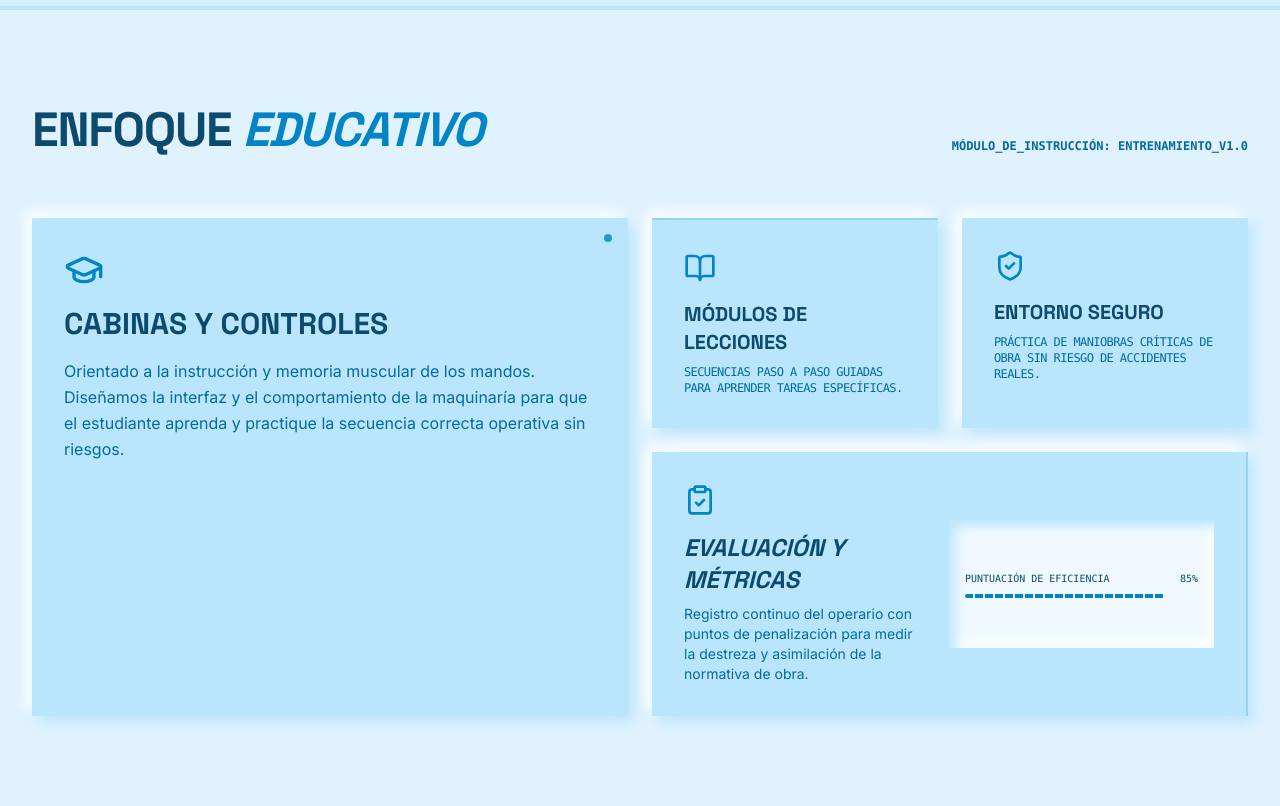
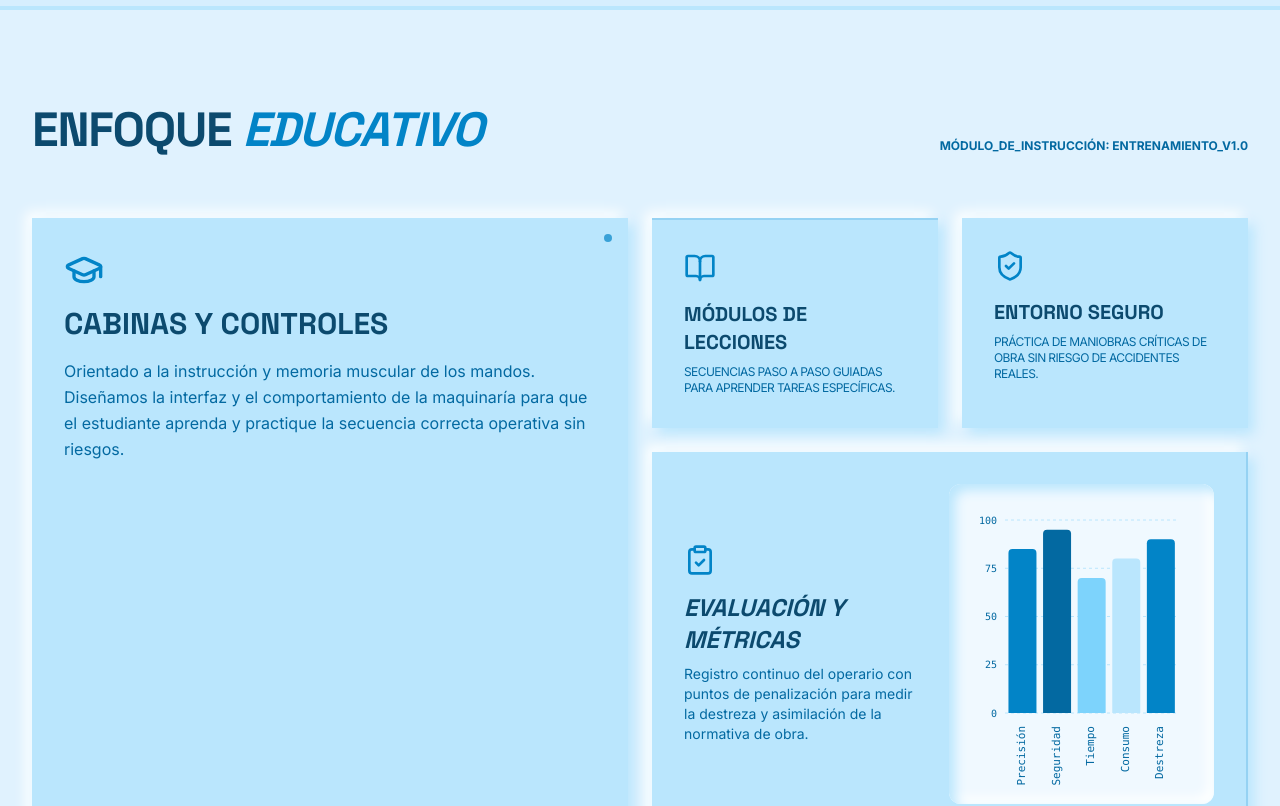
Before and after one commit to ronaldquinoo/Landing-Page-Iron-Link, a React (Vite) app: page / in a window 1280 px wide. Shown: the part 1260-2066 px from the top of the page. Built offline with nearby package versions, Linux system fonts and the light colour scheme.

Commit message:
Se modificaron las fuentes y tambien los graficos

```diff
--- a/src/components/Features.tsx
+++ b/src/components/Features.tsx
@@ -1,4 +1,13 @@
 import { BookOpen, ShieldCheck, ClipboardCheck, GraduationCap } from "lucide-react";
+import { BarChart, Bar, XAxis, YAxis, CartesianGrid, Tooltip, ResponsiveContainer, Cell } from 'recharts';
+
+const metricData = [
+  { subject: 'Precisión', score: 85, color: '#0284c7' },
+  { subject: 'Seguridad', score: 95, color: '#0369a1' },
+  { subject: 'Tiempo', score: 70, color: '#7dd3fc' },
+  { subject: 'Consumo', score: 80, color: '#bae6fd' },
+  { subject: 'Destreza', score: 90, color: '#0284c7' },
+];
 
 export default function Features() {
   return (
@@ -6,7 +15,7 @@ export default function Features() {
       <div className="container mx-auto">
         <div className="flex flex-col md:flex-row justify-between items-end mb-16 gap-4">
           <h2 className="font-headline text-5xl font-bold uppercase tracking-tight">ENFOQUE <span className="text-primary-container italic">EDUCATIVO</span></h2>
-          <p className="font-mono text-xs text-on-surface-variant font-bold max-w-xs text-right hidden sm:block">MÓDULO_DE_INSTRUCCIÓN: ENTRENAMIENTO_V1.0</p>
+          <p className="font-body text-xs text-on-surface-variant font-bold max-w-xs text-right hidden sm:block">MÓDULO_DE_INSTRUCCIÓN: ENTRENAMIENTO_V1.0</p>
         </div>
         <div className="grid grid-cols-1 md:grid-cols-4 gap-6">
           {/* Inspired Fleet */}
@@ -25,14 +34,14 @@ export default function Features() {
           <div className="bg-surface-container-high p-8 neomorphic-out border-t-2 border-primary-container/20">
             <BookOpen className="text-primary-container w-8 h-8 mb-4" />
             <h3 className="font-headline text-xl font-bold mb-2">MÓDULOS DE LECCIONES</h3>
-            <p className="text-xs text-on-surface-variant font-mono uppercase tracking-tighter">Secuencias paso a paso guiadas para aprender tareas específicas.</p>
+            <p className="text-xs text-on-surface-variant font-body uppercase tracking-tighter">Secuencias paso a paso guiadas para aprender tareas específicas.</p>
           </div>
 
           {/* Interactive Cabs */}
           <div className="bg-surface-container-high p-8 neomorphic-out">
             <ShieldCheck className="text-primary-container w-8 h-8 mb-4" />
             <h3 className="font-headline text-xl font-bold mb-2">ENTORNO SEGURO</h3>
-            <p className="text-xs text-on-surface-variant font-mono uppercase tracking-tighter">Práctica de maniobras críticas de obra sin riesgo de accidentes reales.</p>
+            <p className="text-xs text-on-surface-variant font-body uppercase tracking-tighter">Práctica de maniobras críticas de obra sin riesgo de accidentes reales.</p>
           </div>
 
           {/* Atmospheric Cycle */}
@@ -42,13 +51,34 @@ export default function Features() {
               <h3 className="font-headline text-2xl font-bold mb-2 uppercase italic">EVALUACIÓN Y MÉTRICAS</h3>
               <p className="text-on-surface-variant text-sm">Registro continuo del operario con puntos de penalización para medir la destreza y asimilación de la normativa de obra.</p>
             </div>
-            <div className="w-full md:w-1/2 h-32 bg-surface-container-lowest neomorphic-in p-4 flex items-center justify-center">
-              <div className="w-full space-y-2">
-                <div className="flex justify-between font-mono text-[10px]"><span>PUNTUACIÓN DE EFICIENCIA</span><span>85%</span></div>
-                <div className="h-1 bg-surface-variant rounded-full overflow-hidden">
-                  <div className="h-full bg-primary-container w-[85%] segmented-progress"></div>
-                </div>
-              </div>
+            <div className="w-full md:w-1/2 h-72 md:h-80 bg-surface-container-lowest neomorphic-in p-4 flex items-center justify-center overflow-hidden rounded-xl">
+              <ResponsiveContainer width="100%" height="100%">
+                <BarChart data={metricData} margin={{ top: 20, right: 20, left: -20, bottom: 5 }}>
+                  <CartesianGrid strokeDasharray="3 3" stroke="var(--color-outline-variant)" vertical={false} />
+                  <XAxis
+                    dataKey="subject"
+                    angle={-90}
+                    textAnchor="end"
+                    height={70}
+                    tick={{ fill: 'var(--color-on-surface-variant)', fontSize: 11, fontFamily: 'var(--font-mono)' }}
+                    axisLine={false}
+                    tickLine={false}
+                    dy={5}
+                    dx={-5}
+                  />
+                  <YAxis domain={[0, 100]} tick={{ fill: 'var(--color-on-surface-variant)', fontSize: 10, fontFamily: 'var(--font-mono)' }} axisLine={false} tickLine={false} />
+                  <Tooltip
+                    cursor={{ fill: 'var(--color-surface)' }}
+                    contentStyle={{ backgroundColor: 'var(--color-surface)', borderColor: 'var(--color-outline-variant)', borderRadius: '8px', fontSize: '12px', boxShadow: '0 4px 6px -1px rgb(0 0 0 / 0.1)' }}
+                    itemStyle={{ color: 'var(--color-primary)', fontWeight: 'bold' }}
+                  />
+                  <Bar dataKey="score" radius={[4, 4, 0, 0]} maxBarSize={40}>
+                    {metricData.map((entry, index) => (
+                      <Cell key={`cell-${index}`} fill={entry.color} />
+                    ))}
+                  </Bar>
+                </BarChart>
+              </ResponsiveContainer>
             </div>
           </div>
         </div>
```
Also changed, not shown: package.json (+7 -6 lines), 1 other file (tests, documents, lock files or other folders).
